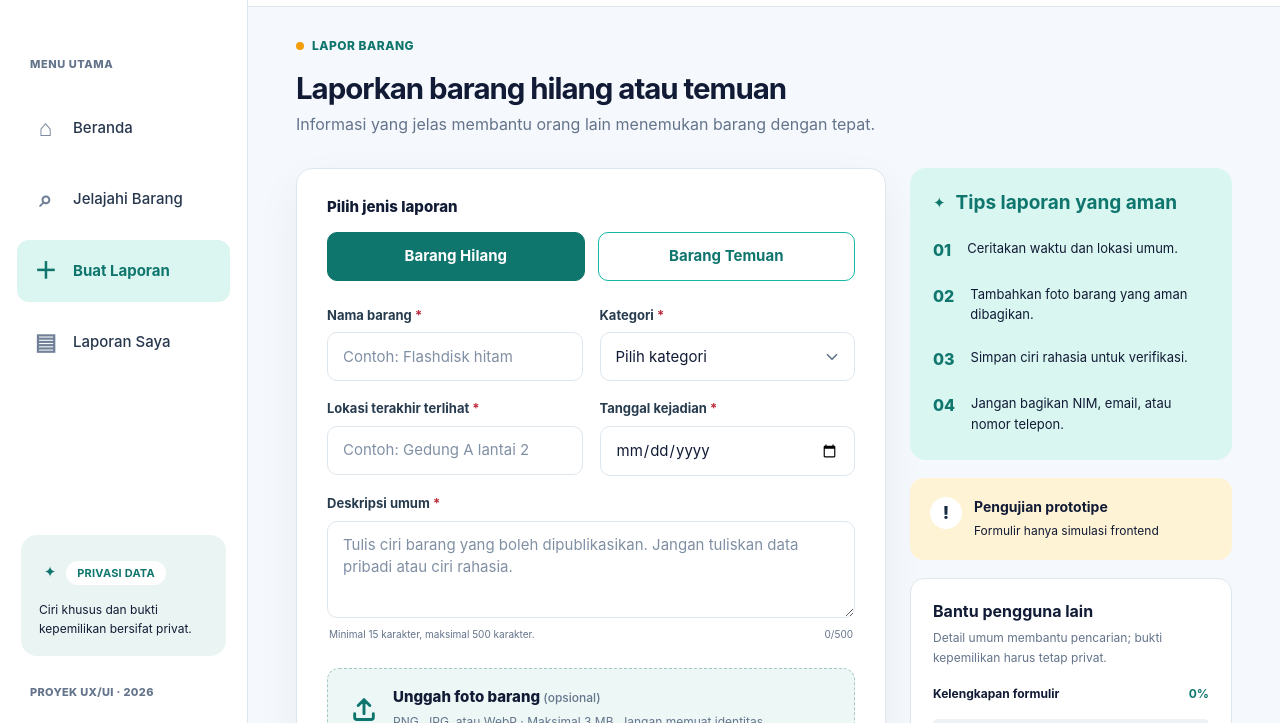
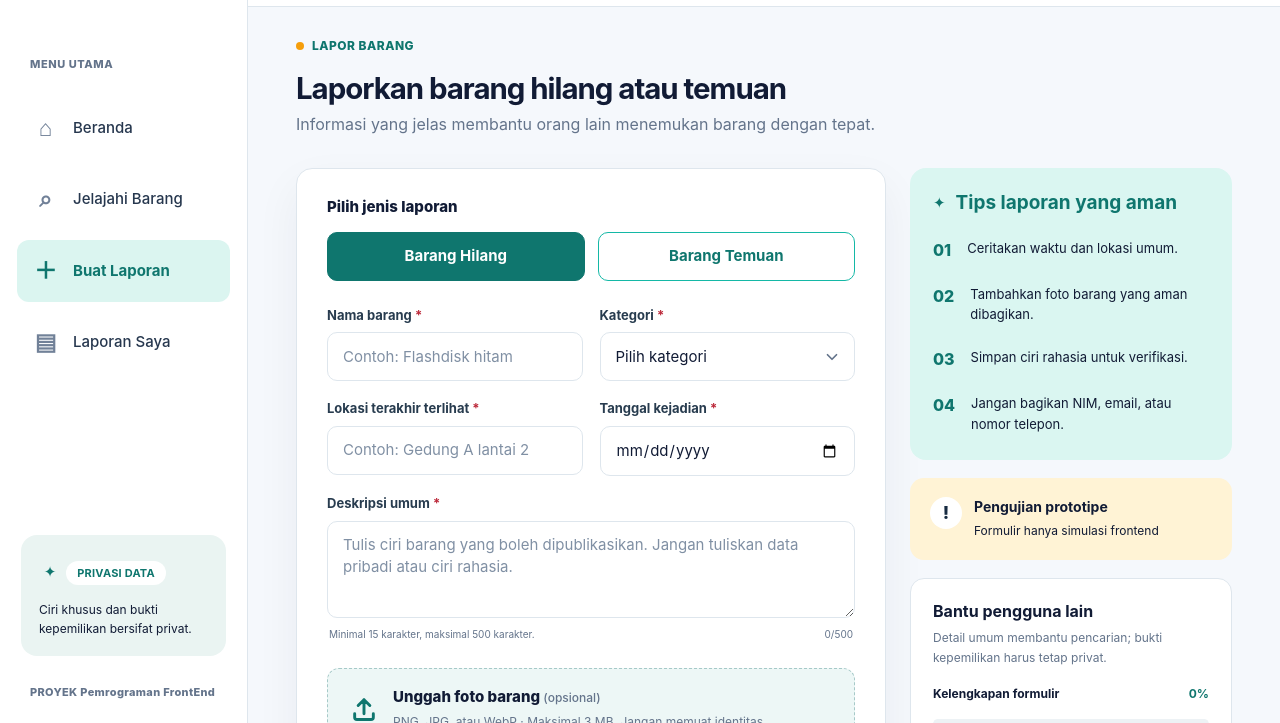
Before and after one commit to ghtramaa6/TEMUKAMPUS, a plain HTML site: page index.html in a window 1280 px wide. Shown: the part 77-800 px from the top of the page. Drawn offline with Linux system fonts and the light colour scheme.

Commit message:
Update sidebar footer text in index.html

```diff
--- a/index.html
+++ b/index.html
@@ -39,7 +39,7 @@
         <h2 id="privacy-heading">PRIVASI DATA</h2>
         <p>Ciri khusus dan bukti kepemilikan bersifat privat.</p>
       </section>
-      <p class="sidebar-footer">PROYEK UX/UI · 2026</p>
+      <p class="sidebar-footer">PROYEK Pemrograman FrontEnd</p>
     </aside>
 
     <div class="page-area">
```
